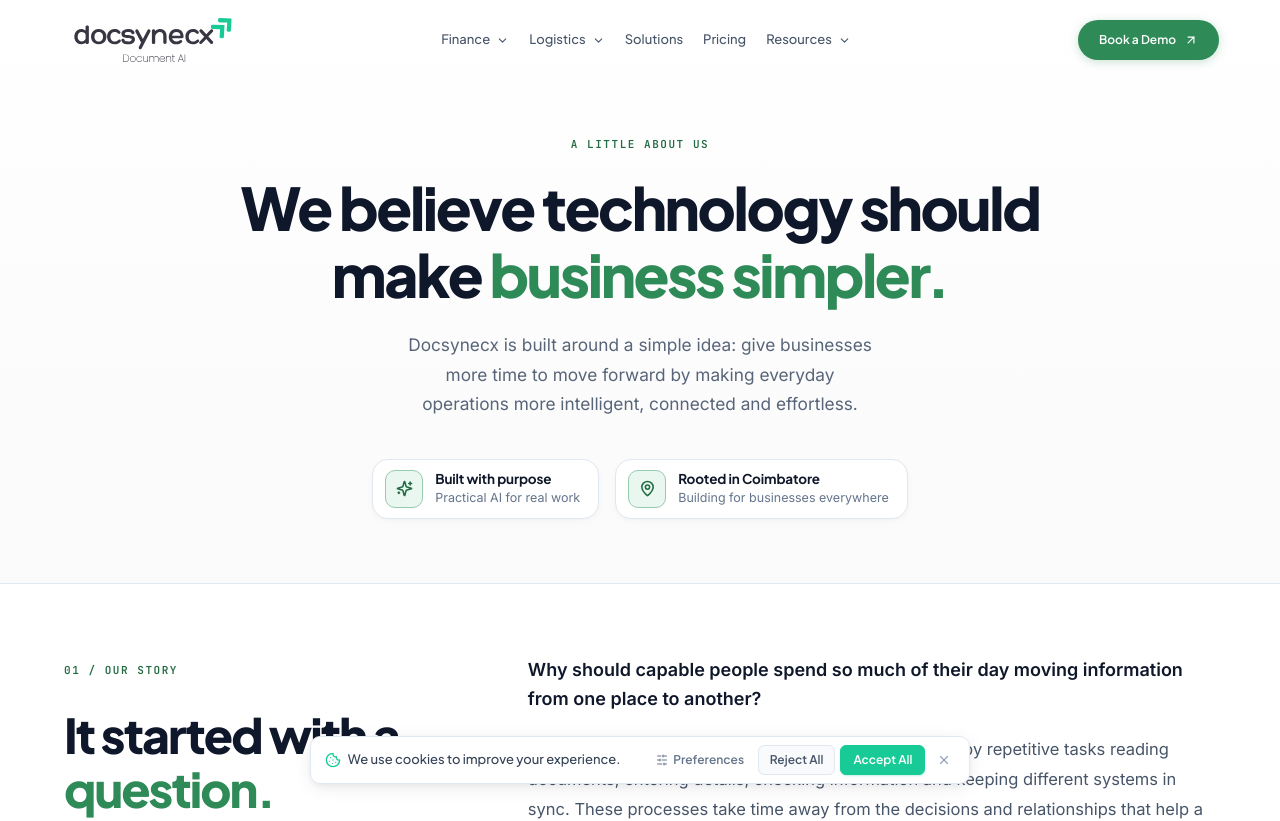
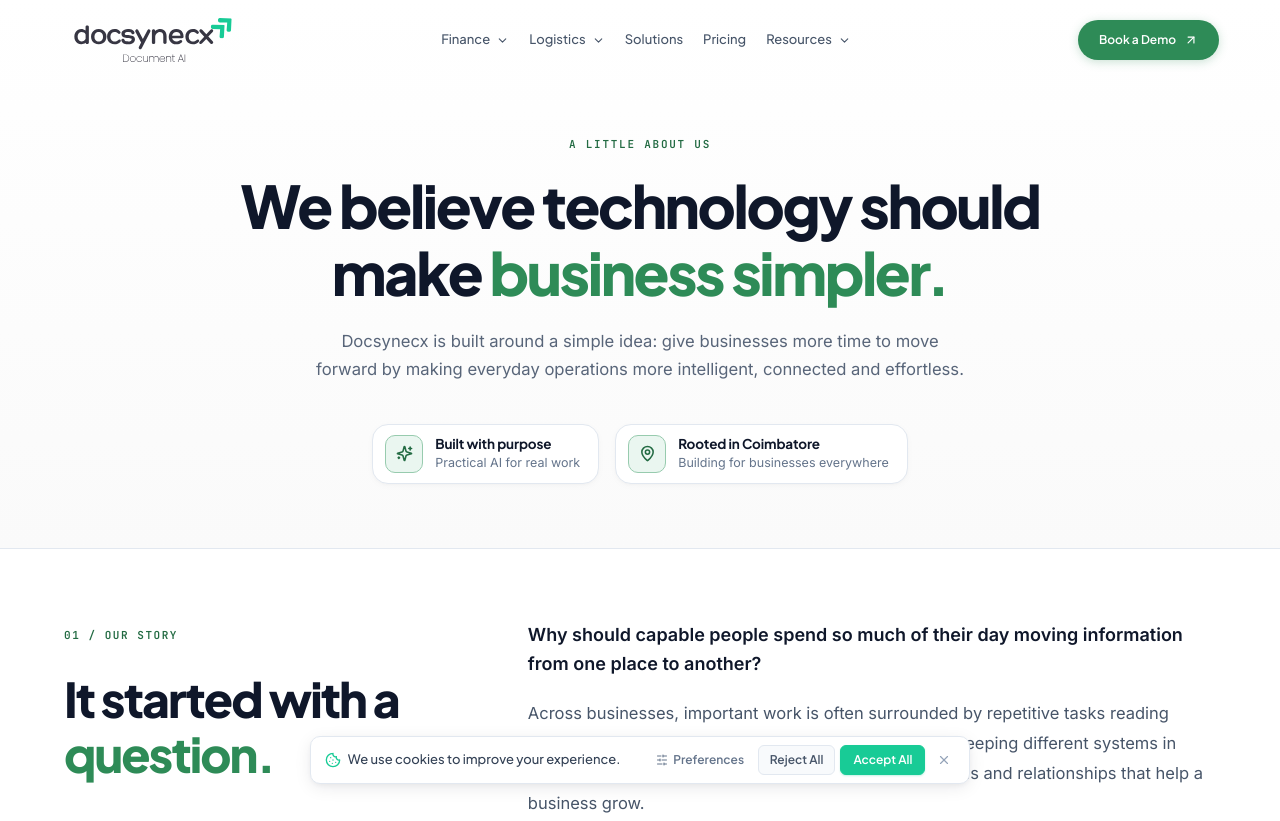
Before and after one commit to vasanthakumarj2004/auto_docs_2, a Next.js app: page /about in a window 1280 px wide. Shown: the top 821 px of the page. Built offline with nearby package versions, Linux system fonts and the light colour scheme; a web font is replaced by a local one.

Commit message:
about content updates

```diff
--- a/src/components/about/AboutPage.module.css
+++ b/src/components/about/AboutPage.module.css
@@ -73,24 +73,16 @@
 }
 
 .heroEyebrow {
-  display: inline-flex;
-  align-items: center;
-  gap: 10px;
-  margin: 0 auto 20px;
+  display: inline-block;
+  margin: 0 auto 18px;
   font-family: 'JetBrains Mono', monospace;
   font-size: 11px;
   font-weight: 700;
   line-height: 1.6;
-  letter-spacing: 0.14em;
+  letter-spacing: 0.16em;
   text-transform: uppercase;
   color: var(--color-brand-strong, #15b886);
-}
-
-.heroEyebrow::before {
-  width: 20px;
-  height: 2px;
-  background: var(--color-brand, #18cb96);
-  flex-shrink: 0;
+  text-align: center;
 }
 
 .heroTitle {
@@ -106,12 +98,13 @@
 
 .heroLead {
   font-family: 'Inter', system-ui, sans-serif;
-  font-size: clamp(16.5px, 1.35vw, 19px);
-  line-height: 1.72;
+  font-size: clamp(16.5px, 1.3vw, 19px);
+  line-height: 1.68;
   color: var(--landing-muted, #586579);
-  max-width: 660px;
+  max-width: 780px;
   margin: 0 auto 36px;
   text-wrap: balance;
+  text-align: center;
 }
 
 .heroTrustRow {
--- a/src/components/finance/FinanceClosingCta.tsx
+++ b/src/components/finance/FinanceClosingCta.tsx
@@ -78,14 +78,14 @@ export function FinanceClosingCta({
                 <span>{resolvedPrimaryText}</span>
                 <ArrowRight size={17} aria-hidden="true" />
               </Link>
-              {secondaryText && (
+              {/* {secondaryText && (
                 <Link
                   href={secondaryHref}
                   className={styles.secondaryBtn}
                 >
                   {secondaryText}
                 </Link>
-              )}
+              )} */}
             </div>
           </div>
         </div>
```
